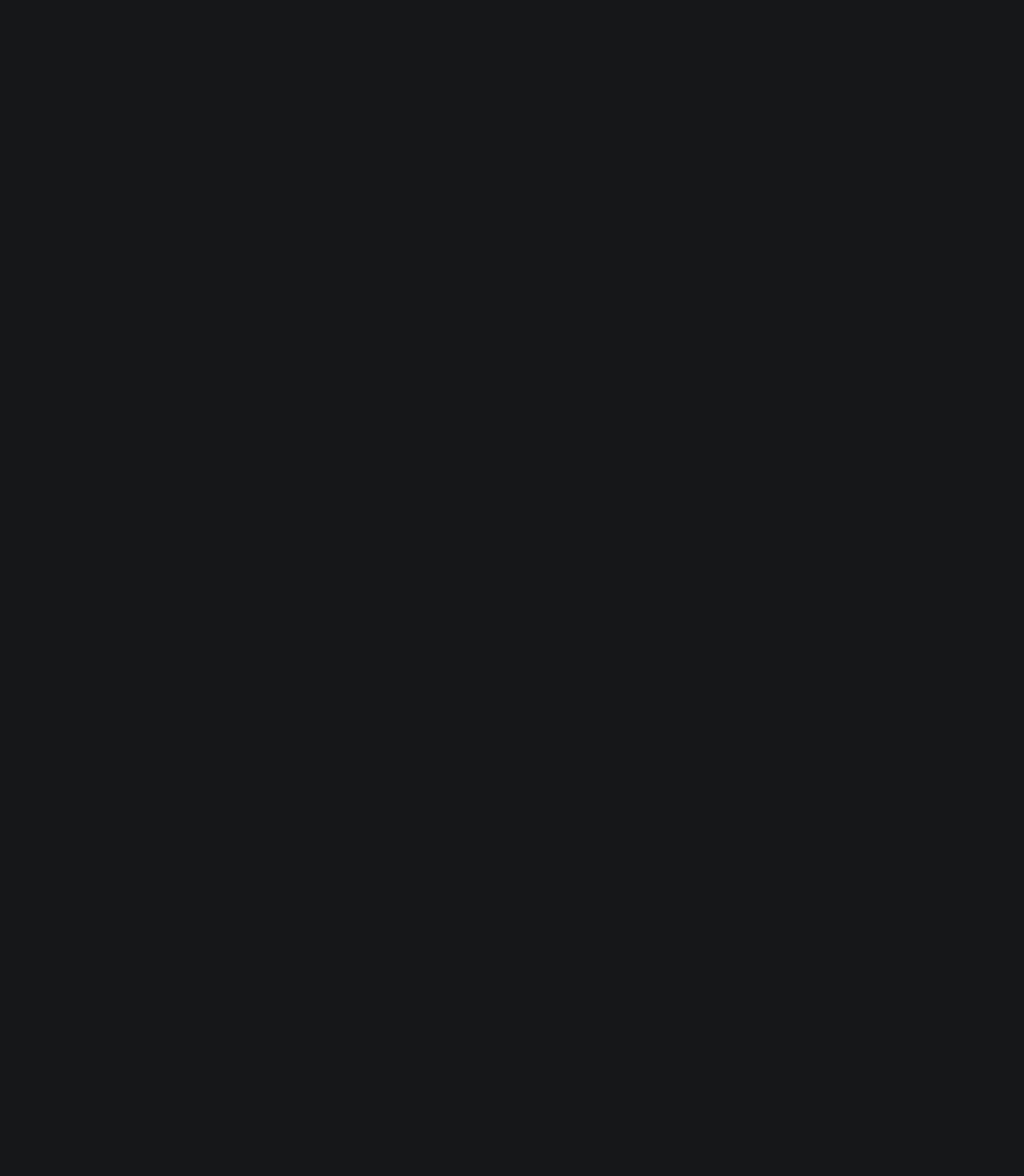
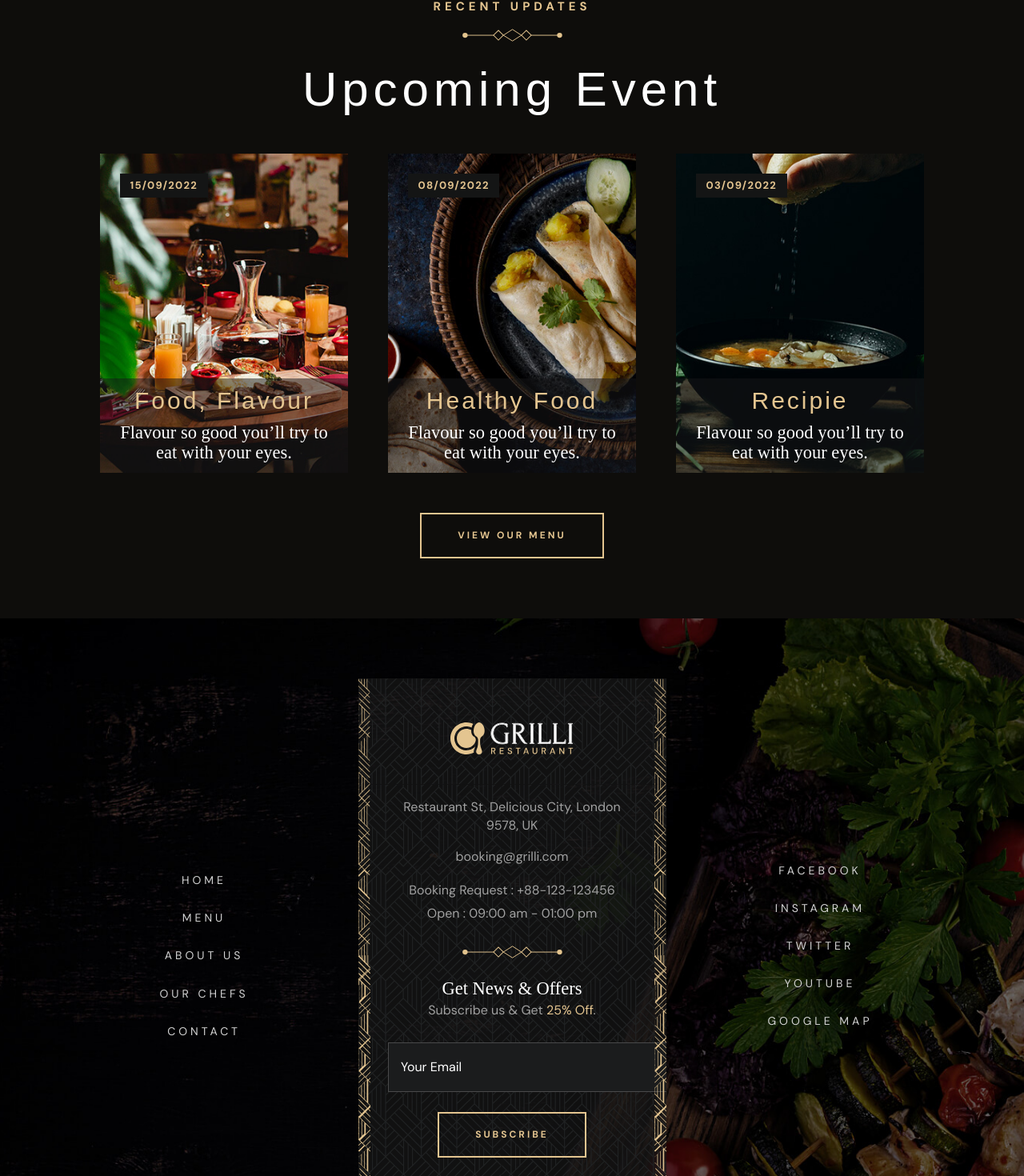
Before and after one commit to Real-Milad/grilli-restaurant, a React (Vite) app: page / in a window 1280 px wide. Shown: the part 6894-8364 px from the top of the page at 80% size. Before the commit the page ends 6813 px from the top, so only its background shows below. Built offline with nearby package versions, Linux system fonts and the light colour scheme; a web font is replaced by a local one.

Commit message:
Create footer and responsive

```diff
--- a/src/App.jsx
+++ b/src/App.jsx
@@ -1,6 +1,8 @@
 import { About } from "./components/core/About"
 import { BookOnline } from "./components/core/BookOnline"
+import { Event } from "./components/core/Event"
 import { Features } from "./components/core/Features"
+import { Footer } from "./components/core/Footer"
 import { Header } from "./components/core/Header"
 import { Hero } from "./components/core/Hero"
 import { Menu } from "./components/core/Menu"
@@ -22,6 +24,8 @@
       <Menu />
       <Reserve />
       <Features />
+      <Event />
+      <Footer />
     </div>
   )
 }
--- /dev/null
+++ b/src/components/core/Event.jsx
@@ -0,0 +1,36 @@
+import { eventData } from "../../data/data"
+import { Subtitle } from "../shared/Subtitle"
+
+export const Event = () => {
+
+
+  return (
+    <div className="bg-smoky-black-1 pt-30 pb-30">
+      <Subtitle title="Recent Updates"/>
+      <h3 className="text-5xl font-Story text-center mt-12 tracking-widest md:text-7xl lg:text-8xl">Upcoming Event</h3>
+
+      <div className="flex flex-col items-center gap-20 w-full px-10 md:px-50 lg:flex-row">
+        {eventData.map(item =>
+          <div className="relative w-full group overflow-hidden mt-20">
+            <img src={item.img} alt={item.title} className="w-full group-hover:scale-105 transition duration-700" />
+
+            <div className="absolute z-1 bottom-0 left-0 w-full text-center bg-eerie-black-1/50">
+              <p className="text-gold-crayola font-Story text-5xl tracking-widest my-5">{item.title}</p>
+              <p className="font-secondary text-4xl px-9 mb-5">Flavour so good you’ll try to eat with your eyes.</p>
+            </div>
+
+            <p className="absolute z-1 top-10 left-10 bg-eerie-black-3 px-5 text-[13px] text-gold-crayola font-bold tracking-widest">{item.date}</p>
+
+            <div className="absolute top-0 left-0 bg-gradient-hover w-1/2 h-full skew-x-[-0.08turn] translate-x-[-180%] z-3 group-hover:skew-x-[-0.08turn] group-hover:translate-x-[275%] group-hover:transition group-hover:duration-1000 "></div>
+          </div>
+        )}
+      </div>
+
+      <a href="#" className="btn mx-auto btn-primary mt-20">
+        <span className="text text-1">View Our Menu</span>
+        <span className="text text-2">View Our Menu</span>
+      </a>
+
+    </div>
+  )
+}
--- /dev/null
+++ b/src/components/core/Footer.jsx
@@ -0,0 +1,58 @@
+import footerBg from "../../assets/footer-bg.jpg"
+import footerSide from "../../assets/footer-form-pattern.svg";
+import footerPattern from "../../assets/form-pattern.png"
+import logo from "../../assets/logo.svg"
+import seperator from "../../assets/separator.svg"
+
+
+
+export const Footer = () => {
+
+
+  return (
+
+    <div className="bg-[url(/footer-bg.jpg)] bg-no-repeat bg-cover bg-center pt-30 px-10 pb-25 md:px-25 lg:grid lg:grid-cols-3 relative lg:pb-60">
+
+      <div className="bg-[url(/form-pattern.png)] relative text-center bg-neutral-900/70 overflow-hidden py-20 px-15 lg:col-start-2 lg:row-start-1">
+        <img src={logo} alt="" className=" mx-auto mb-20" />
+        <img src={footerSide} alt="" className="w-6 absolute top-0 left-0" />
+        <img src={footerSide} alt="" className="w-6 absolute top-0 right-0" />
+        <p className="text-[16px] text-neutral-400 px-5 leading-9 mb-5">Restaurant St, Delicious City, London 9578, UK</p>
+        <a href="#" className="text-neutral-400 hover:text-gold-crayola transition duration-200 mb-5">booking@grilli.com</a>
+        <p className="text-neutral-400 hover:text-gold-crayola transition duration-200">Booking Request : +88-123-123456</p>
+        <p className="text-neutral-400">Open : 09:00 am - 01:00 pm</p>
+        <img src={seperator} alt="" className="w-50 mx-auto my-10" />
+        <h3 className="font-secondary text-4xl">Get News & Offers</h3>
+        <p className="text-neutral-400 mb-10">Subscribe us & Get <span className="text-gold-crayola">25% Off</span>.</p>
+
+        <input type="email" placeholder="Your Email" className="mx-auto w-full outline-0 md:mt-10 md:w-150"/>
+
+        <a href="#" className="btn mx-auto btn-primary w-full ">
+          <span className="text text-1">Subscribe</span>
+          <span className="text text-2">Subscribe</span>
+        </a>
+      </div>
+
+      <div className="flex flex-col justify-center items-center mt-20 gap-5   lg:col-start-1 lg:row-start-1">
+        <a className="hover:text-gold-crayola uppercase text-[14px] tracking-[4px] text-neutral-300 transition hover-underline pb-2">Home</a>
+        <a className="hover:text-gold-crayola uppercase text-[14px] tracking-[4px] text-neutral-300 transition hover-underline pb-2">Menu</a>
+        <a className="hover:text-gold-crayola uppercase text-[14px] tracking-[4px] text-neutral-300 transition hover-underline pb-2">About Us</a>
+        <a className="hover:text-gold-crayola uppercase text-[14px] tracking-[4px] text-neutral-300 transition hover-underline pb-2">Our Chefs</a>
+        <a className="hover:text-gold-crayola uppercase text-[14px] tracking-[4px] text-neutral-300 transition hover-underline pb-2">Contact</a>
+      </div>
+
+      <div className="flex flex-col justify-center items-center mt-30 mb-30 gap-5  lg:col-start-3 lg:row-start-1 lg:mt-40">
+        <a className="hover:text-gold-crayola uppercase text-[14px] tracking-[4px] text-neutral-300 transition hover-underline pb-2">FaceBook</a>
+        <a className="hover:text-gold-crayola uppercase text-[14px] tracking-[4px] text-neutral-300 transition hover-underline pb-2">Instagram</a>
+        <a className="hover:text-gold-crayola uppercase text-[14px] tracking-[4px] text-neutral-300 transition hover-underline pb-2">Twitter</a>
+        <a className="hover:text-gold-crayola uppercase text-[14px] tracking-[4px] text-neutral-300 transition hover-underline pb-2">Youtube</a>
+        <a className="hover:text-gold-crayola uppercase text-[14px] tracking-[4px] text-neutral-300 transition hover-underline pb-2">Google Map</a>
+      </div>
+
+      <p className="text-center absolute bottom-20 left-1/2 translate-x-[-50%]  text-neutral-500">© 2026 Grilli. All Rights Reserved | Crafted by <span className="text-gold-crayola">Real-Milad</span></p>
+
+
+    </div>
+
+  )
+}
--- a/src/data/data.js
+++ b/src/data/data.js
@@ -1,6 +1,8 @@
-import { menuImages } from "./imgData.js";
+import { eventImg, menuImages, featureImg } from "./imgData.js";
+
+// ------------------------------------------------------------------------------------------------
+
 const { menu1, menu2, menu3, menu4, menu5, menu6 } = menuImages;
-
 export const menu = [
   {
     id: 1, img: menu1, title: "Greek Salad", tag: "Seasonal", price: "$25.50",
@@ -28,11 +30,9 @@
   },
 ]
 
+// ---------------------------------------------------------------------------------------------------
 
-// ---------------------------------------------------------------------------------------------------
-import { featureImg } from "./imgData.js";
 const { feature1, feature2, feature3, feature4 } = featureImg
-
 export const feature = [
   {
     id: 100, img: feature1, title: "Hygienic Food",
@@ -52,3 +52,10 @@
   },
 ]
 // -----------------------------------------------------------------------------------------------
+
+const { event1, event2, event3 } = eventImg;
+export const eventData = [
+  { id: 1, img: event1, title: "Food, Flavour", date: "15/09/2022", },
+  { id: 2, img: event2, title: "Healthy Food", date: "08/09/2022", },
+  { id: 3, img: event3, title: "Recipie", date: "03/09/2022", },
+]
--- a/src/data/imgData.js
+++ b/src/data/imgData.js
@@ -18,3 +18,8 @@
 import feature3 from "../assets/features-icon-3.png";
 import feature4 from "../assets/features-icon-4.png";
 export const featureImg = { feature1, feature2, feature3, feature4 };
+
+import event1 from "../assets/event-1.jpg";
+import event2 from "../assets/event-2.jpg";
+import event3 from "../assets/event-3.jpg";
+export const eventImg = { event1, event2, event3 }
```
Also changed, not shown: public/footer-bg.jpg (added).
